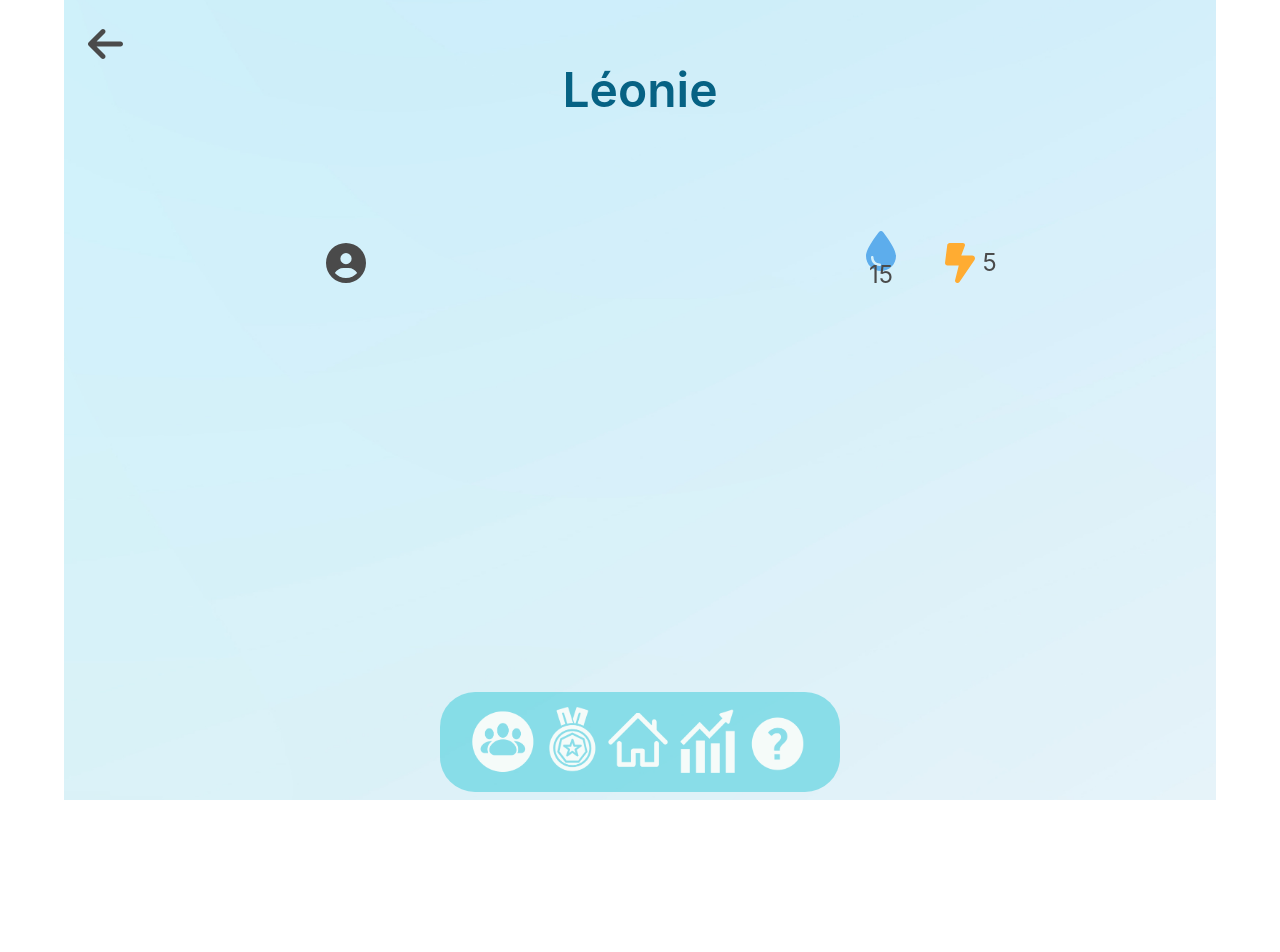
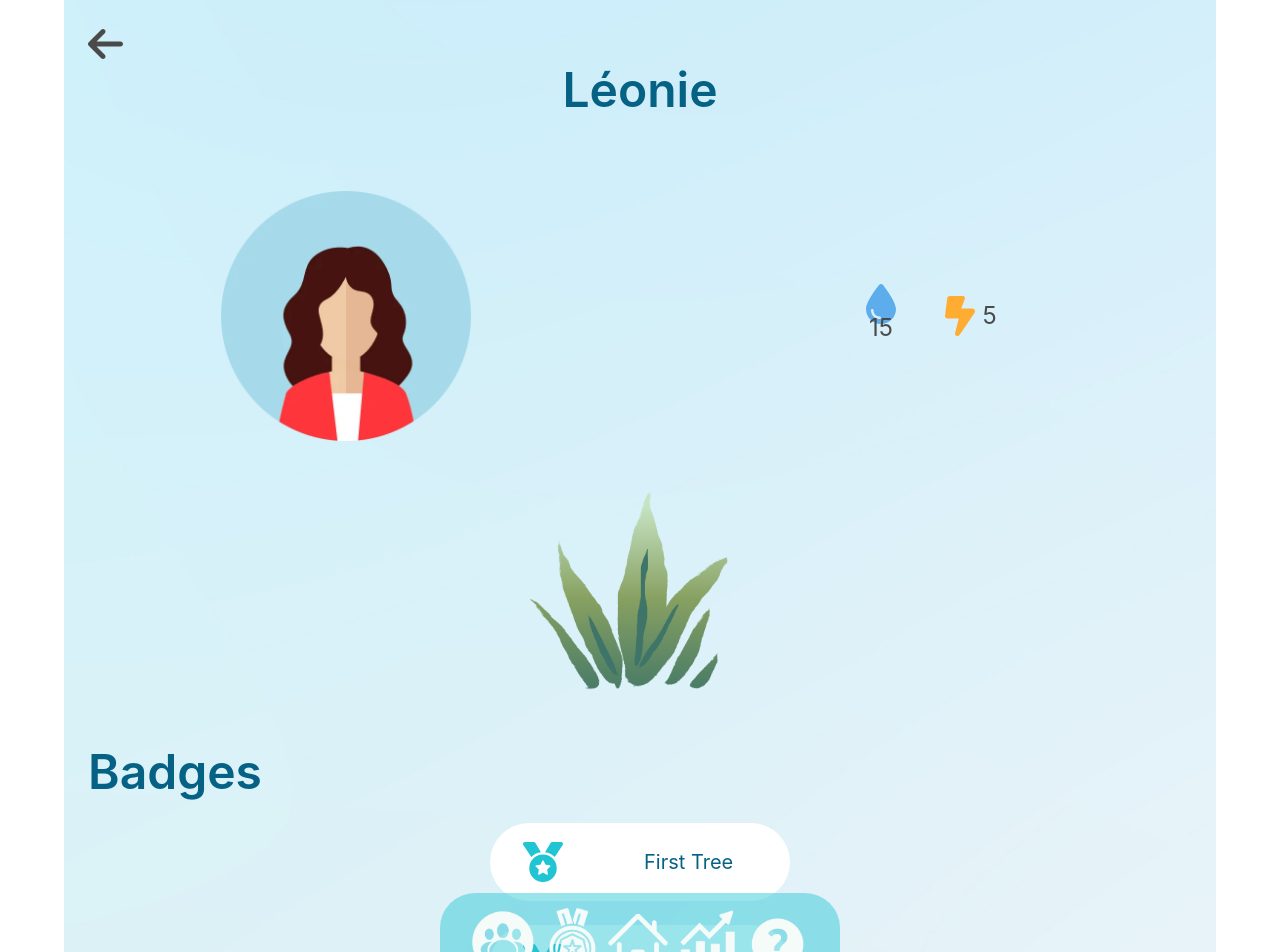
Before and after one commit to rbazin/eco-eco-app, a Vue app in the folder frontend/: page /friend-profile/1 in a window 1280 px wide. Shown: the top 952 px of the page. Before the commit the page ends 800 px from the top, so only its background shows below. Built offline with nearby package versions, Linux system fonts and the light colour scheme; no server answers; a web font is replaced by a local one.

Commit message:
Friend profile page with avatar and badges

```diff
--- a/frontend/src/components/FriendProfilePage.vue
+++ b/frontend/src/components/FriendProfilePage.vue
@@ -5,17 +5,15 @@
       <font-awesome-icon class="is-size-2" icon="fa-solid fa-arrow-left"/>
     </div>
 
-    <h1 class="title is-1 has-text-centered">{{ friendName }}</h1>
+    <h1 id="main-title" class="title is-1 has-text-centered">{{ friendName }}</h1>
 
     <!-- Friend profile -->
-    <div class="is-size-2 is-centered columns py-6 is-mobile">
+    <div class="is-size-2 is-centered columns is-mobile">
+      <figure class="column image">
+        <img id="profile-pic" src="../assets/set_2/profile_pic_friend.png" alt="icon of user">
+      </figure>
       <div class="column">
-        <span class="icon"
-        ><font-awesome-icon icon="fa-solid fa-circle-user fa-10x"
-        /></span>
-      </div>
-      <div class="column">
-        <div class="columns is-mobile">
+        <div class="columns ">
           <div class="column">
         <span class="icon-text">
           <span class="icon"
@@ -38,6 +36,15 @@
       </div>
     </div>
 
+    <!-- Friend's Tree -->
+    <figure class="has-text-centered image">
+      <img id="tree-pic" :src="treePath" alt="tree of the user">
+    </figure>
+
+    <!-- Friend's Badges -->
+    <h1 id="badge-title" class="title is-1 px-5">Badges</h1>
+    <BadgeComponent v-for="(badge, index) in friendBadges" :badge="badge" :key="index" class="mt-5"/>
+
     <!--  Menu Bar to navigate the app -->
     <MenuBar/>
 
@@ -46,6 +53,7 @@
 
 <script>
 import MenuBar from "./MenuBar.vue";
+import BadgeComponent from "@/components/BadgeComponent.vue";
 
 import axios from "axios";
 import {userStore} from "@/stores/userStore";
@@ -54,6 +62,7 @@ export default {
   name: "FriendProfilePage",
   components: {
     MenuBar,
+    BadgeComponent,
   },
   setup() {
     const store = userStore();
@@ -68,13 +77,32 @@ export default {
     return {
       friendId: this.$route.params.id,
       friendName: "Léonie",
-      friendTreeState: 2,
       friendDroplets: 15,
       friendStreak: 5,
-      friendBadges: [],
+      friendBadges: [
+        {
+          BadgeName: "First Tree",
+          Possessed: true,
+        },
+        {
+          BadgeName: "First Droplet",
+          Possessed: true,
+        }
+      ],
+    }
+  },
+  computed: {
+    treePath() {
+      return require("../assets/set_2/tree_" + this.getTreeState() + ".png");
     }
   },
   methods: {
+    getTreeState() {
+      if (this.friendDroplets < 600) {
+        return Math.floor(this.friendDroplets / 100) + 1;
+      }
+      return 7;
+    },
     getFriend() {
       axios
           .post("http://localhost:5000/api/friend", {
@@ -84,7 +112,6 @@ export default {
           .then((response) => {
             if (response.data.success) {
               this.friendName = response.data.FriendName;
-              this.friendTreeState = response.data.TreeState;
               this.friendDroplets = response.data.Droplets;
               this.friendStreak = response.data.Streak;
               this.friendBadges = response.data.Badges;
@@ -102,12 +129,27 @@ export default {
 </script>
 
 <style scoped>
-.title {
+#main-title {
   position: relative;
   left: 50%;
   transform: translateX(-50%);
   top: -50px;
   color: #066284;
+}
+
+#badge-title {
+  color: #066284;
+}
+
+#profile-pic {
+  width: 75%;
+  max-width: 250px;
+  height: auto;
+}
+
+#tree-pic {
+  max-width: 250px;
+  margin: auto;
 }
 
 .column {
@@ -117,6 +159,7 @@ export default {
   justify-content: center;
 }
 
+
 #container-friend-profile {
   min-height: 100vh;
   background-image: url("../assets/set_1/login_background.png");
--- a/frontend/src/components/HomePage.vue
+++ b/frontend/src/components/HomePage.vue
@@ -31,11 +31,11 @@
     <div id="main-content" class="mb-3">
       <div class="columns">
         <figure @click="clickOnCloud" id="cloud" class="column has-text-centered">
-          <img :src="cloudPath">
+          <img :src="cloudPath" alt="cloud">
           <p id="cloud-text">{{ challengeText }}</p>
         </figure>
         <figure id="tree" class="column has-text-centered">
-          <img :src="treePath" />
+          <img :src="treePath" alt="tree of the user"/>
         </figure>
       </div>
     </div>
```
